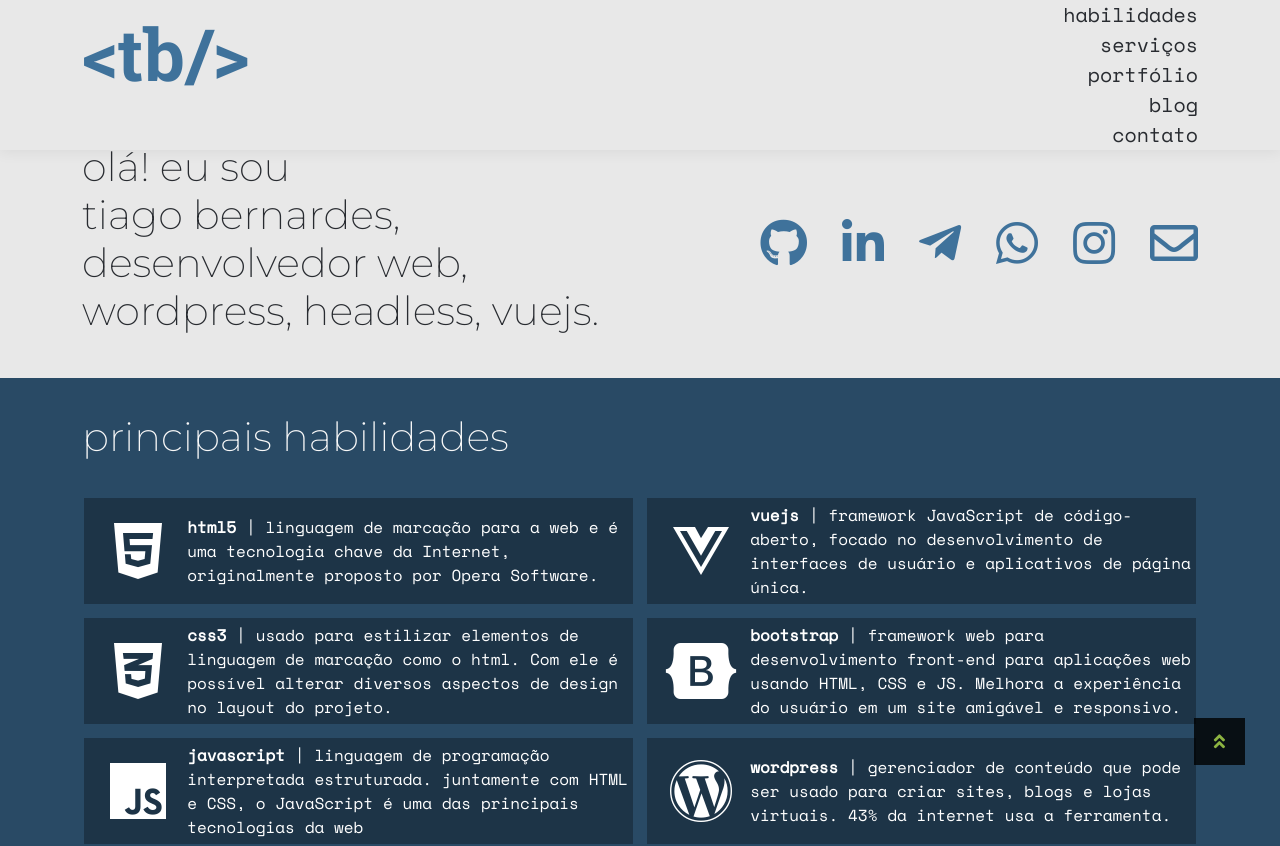
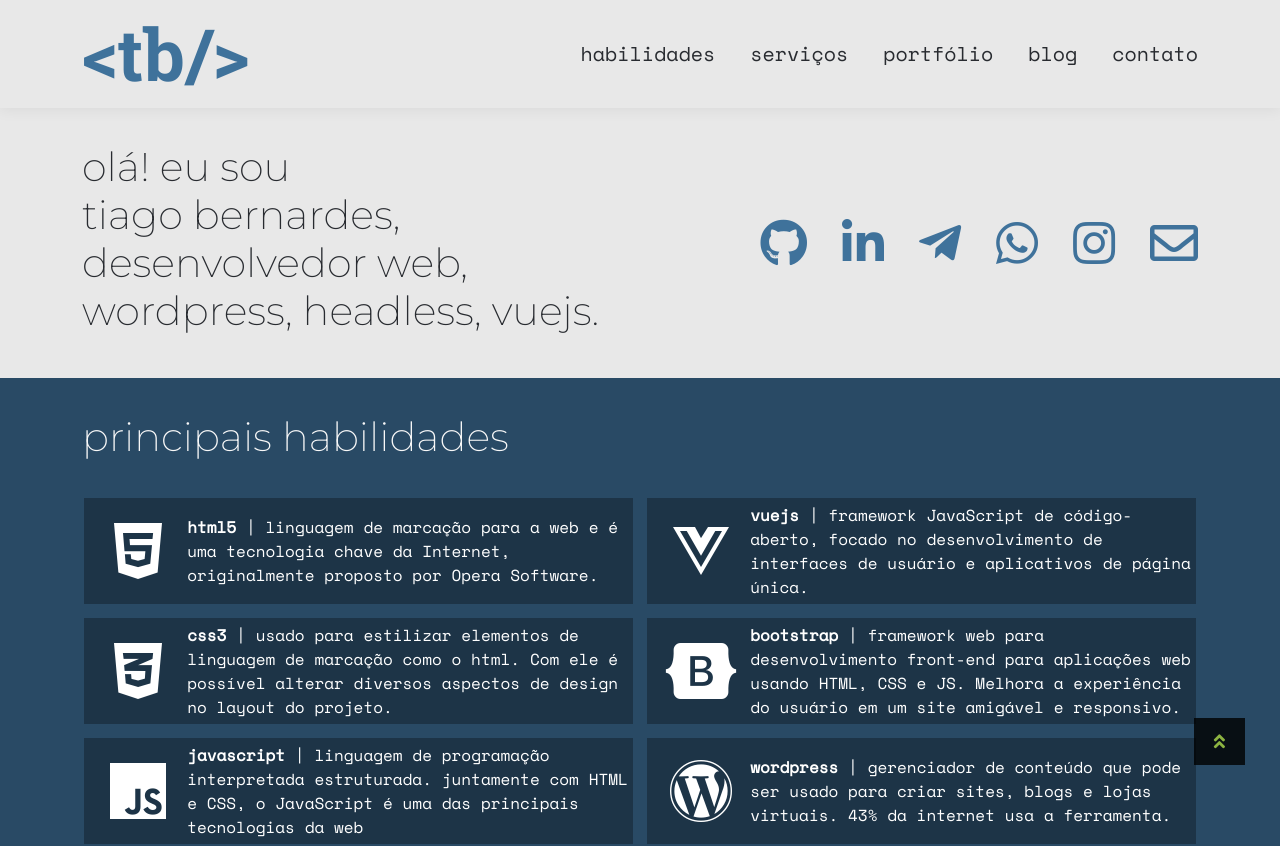
Before and after one commit to tiagobernard/site-tb-vue, a Vue app: page / in a window 1280 px wide. Shown: the top 846 px of the page. Built offline with nearby package versions, Linux system fonts and the light colour scheme; no server answers.

Commit message:
Correções no header desktop

```diff
--- a/src/components/CabecalhoTb.vue
+++ b/src/components/CabecalhoTb.vue
@@ -70,7 +70,7 @@ nav ul li {
   font-family: "Space Mono", Helvetica, Arial, Verdana, sans-serif;
   font-size: 20px;
   margin-left: 35px;
-  display: block;
+  display: inline-block;
 }
 
 nav ul li a {
@@ -87,6 +87,6 @@ nav ul li a:hover {
 @media only screen and (max-width:731px) {
 .cabecalho {padding:10px 0;}
 .marcatb {display: flex;align-items: center;}
-nav ul li {padding: 5px 0;}
+nav ul li {padding: 5px 0;display: block}
 }
 </style>
```
